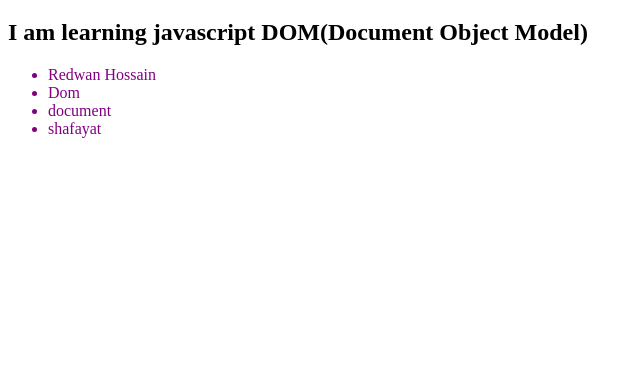
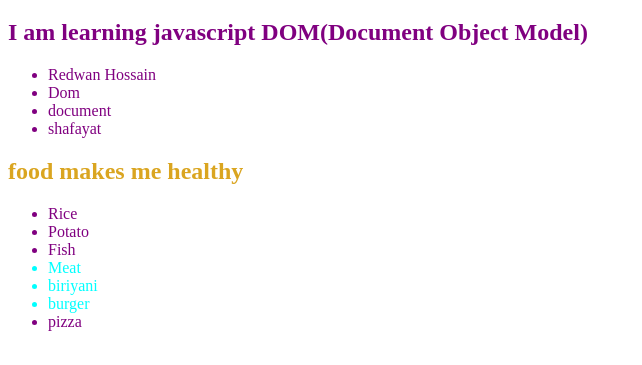
Before and after one commit to Redwanhossain200/PH-JavaScript, a plain HTML site: page DOM/index.html in a window 1280 px wide. Shown: the part 61-426 px from the top of the page, without its empty margins (0-642 px from the left). Drawn offline with Linux system fonts and the light colour scheme.

Commit message:
DOM learning

```diff
--- a/DOM/index.html
+++ b/DOM/index.html
@@ -15,13 +15,28 @@
   </header>
 
   <main>
-    <h2>I am learning javascript DOM(Document Object Model)</h2>
+    <section>
+      <h1>I am learning javascript DOM(Document Object Model)</h1>
       <ul>
         <li>Redwan Hossain</li>
         <li>Dom</li>
         <li>document</li>
         <li>shafayat</li>
       </ul>
+    </section>
+
+    <section>
+      <h1 id="food-title">Foods I love</h1>
+      <ul>
+        <li>Rice</li>
+        <li>Potato</li>
+        <li>Fish</li>
+        <li class="foriegn">Meat</li>
+        <li class="foriegn">biriyani</li>
+        <li class="foriegn">burger</li>
+        <li>pizza</li>
+      </ul>
+    </section>
   </main>
 
   <script>
@@ -31,26 +46,40 @@
       name: 'abul mia',
       id: 123,
       study: function (subject) {
-        console.log('studying subject:', subject);
+        // console.log('studying subject:', subject);
       }
     }
 
 
     // document.getElementsByTagName
     const liCollection = document.getElementsByTagName('li');
-    console.log(liCollection);
+    // console.log(liCollection);
     for (const li of liCollection) {
-      console.log(li.innerText);
+      // console.log(li.innerText);
     }
 
     // All h1 Tags
     const allHeading = document.getElementsByTagName('h1');
     for (const heading of allHeading) {
-      console.log(heading.innerText);
+      // console.log(heading.innerText);
     }
+
+    // get by ID
+    const foodTitleH1 = document.getElementById('food-title');
+    console.log(foodTitleH1.innerText);
+    console.log(foodTitleH1.innerText = 'food makes me healthy');
+
+    // Get element by class name
+    const foriegnFood = document.getElementsByClassName('foriegn');
+    console.log(foriegnFood.innerText);
+
+    for (const element of foriegnFood) {
+      console.log(element.innerText);
+    }
+
   </script>
 
+</body>
 <!-- <script src="./hello.js"></script> -->
-</body>
 
 </html>
--- a/DOM/style.css
+++ b/DOM/style.css
@@ -2,3 +2,11 @@
 li {
   color: purple;
 }
+
+#food-title {
+  color: goldenrod;
+}
+
+.foriegn {
+  color: aqua;
+}
```
Lines whose indentation alone changed are shown as unchanged.
